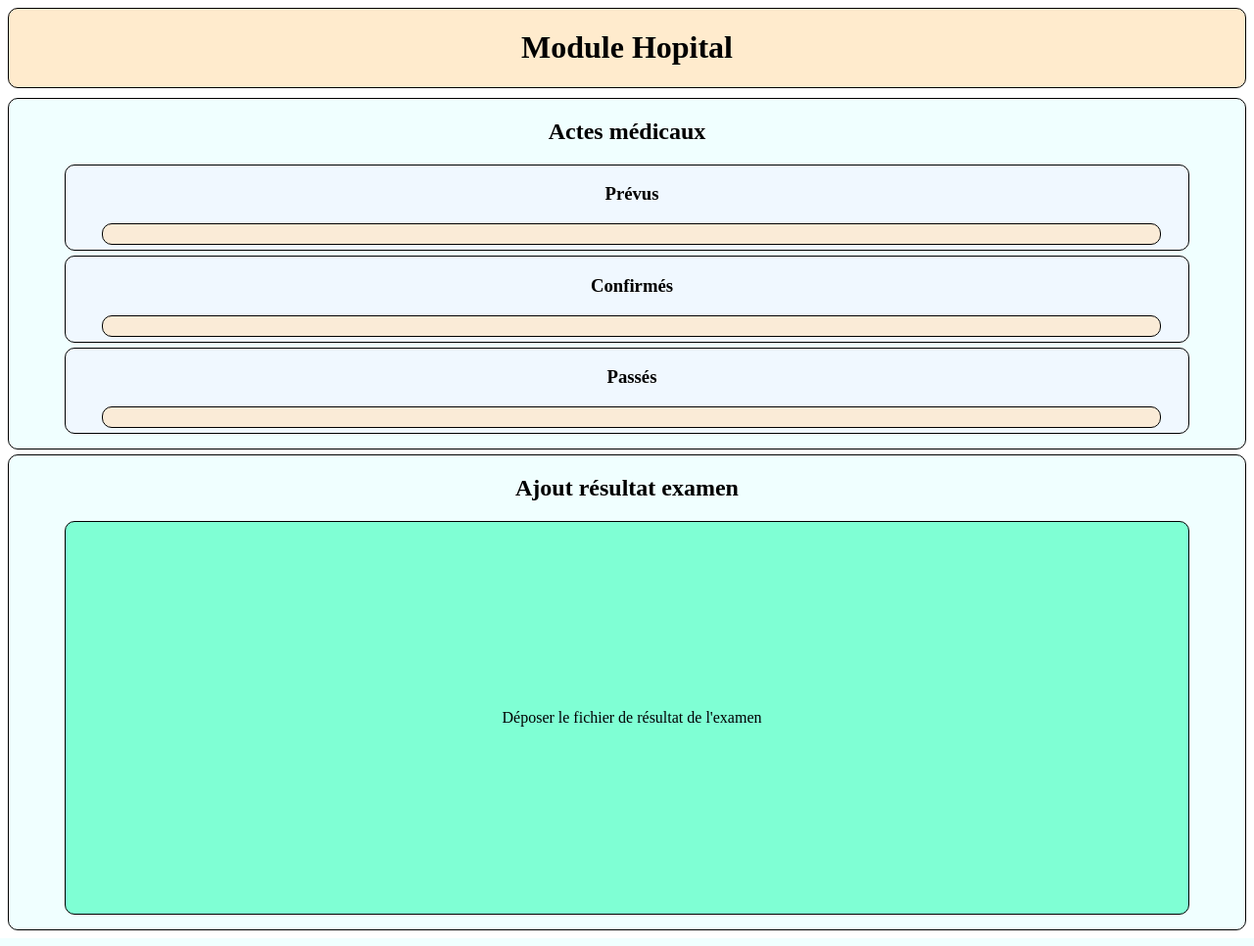
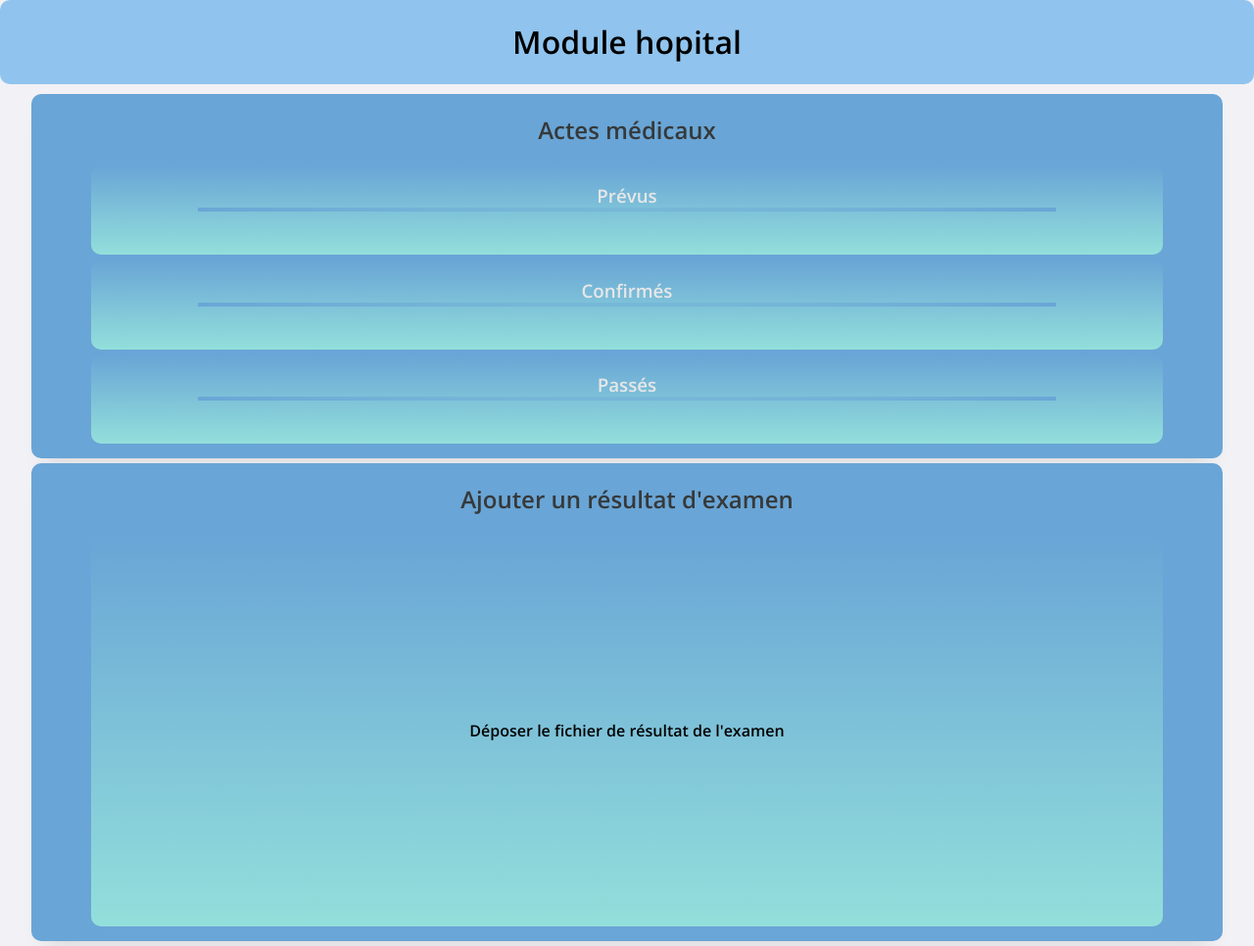
Before and after one commit to nderousseaux/projet-erp, a PHP site: page / in a window 1280 px wide. Shown: the whole page at 98% size. Run offline with PHP 8.4, Linux system fonts and the light colour scheme; data comes from the database, SQL or seed files in the repository; both versions use the stored data as it was after the commit; data that the repository does not hold is empty.

Commit message:
Refonte du design

```diff
--- a/hopital/index.html
+++ b/hopital/index.html
@@ -2,7 +2,7 @@
 <html lang="fr">
 <head>
 	<meta charset="UTF-8"/>
-	<title>Gestion hopital</title>
+	<title>Module gestion hopital</title>
 	<meta name="viewport" content="width=device-width, initial-scale=1.0"/>
 	<meta name="robots" content="noindex, nofollow"/>
 	<link rel="icon" type="image/webp" href="img/favicon.webp"/>
@@ -11,7 +11,7 @@
 </head>
 <body>
 <header>
-	<h1>Module Hopital</h1>
+	<h1>Module hopital</h1>
 </header>
 <div>
 	<section>
@@ -19,7 +19,6 @@
 		<div>
 			<h3>Prévus</h3>
 			<div id="prevus">
-
 			</div>
 		</div>
 
@@ -31,19 +30,19 @@
 		<div>
 			<h3>Passés</h3>
 			<div id="passes">
-
 			</div>
 		</div>
 	</section>
 
 	<section>
-		<h2>Ajout résultat examen</h2>
+		<h2>Ajouter un résultat d'examen</h2>
 		<div id="depot">
 			<p>Déposer le fichier de résultat de l'examen</p>
 		</div>
 	</section>
 </div>
 <script type="text/javascript" src="script/recupDonnees.js"></script>
+<script type="text/javascript" src="script/interactionDonnees.js"></script>
 <script type="text/javascript" src="script/index.js"></script>
 </body>
 </html>
--- a/hopital/style/index.css
+++ b/hopital/style/index.css
@@ -1,21 +1,46 @@
-header {
+/* Général */
+@font-face {
+	font-family: "Open Sans";
+	font-display: swap;
+	src: url("polices/open-sans-600.woff2") format("woff2"),
+		url("polices/open-sans-600.woff") format("woff");
+}
+
+* {
+	scrollbar-color: #cdcdcd #f0f0f0;
+	scroll-behavior: smooth;
+	scrollbar-width: thin;
+}
+
+body {
 	display: flex;
 	flex-direction: column;
 	align-items: center;
-	background-color: blanchedalmond;
-	border: 1px solid black;
+	background-color: #f2f1f5;
+	margin: 0;
+	font-family: "Open Sans", Arial, sans-serif;
+}
+
+/* Header */
+header {
+	display: flex;
+	width: 100vw;
+	margin-bottom: 10px;
+	flex-direction: column;
+	align-items: center;
+	background-color: #90c4ee;
 	border-radius: 10px;
-	margin-bottom: 10px;
 }
 
 /* Sections */
 section {
 	display: flex;
+	width: 95vw;
 	flex-direction: column;
 	align-items: center;
-	background-color: azure;
-	border: 1px solid black;
+	background-color: #69a5d6;
 	border-radius: 10px;
+	box-shadow: 0 15px 20px -15px #cecece;
 	margin-bottom: 5px;
 	padding-bottom: 10px;
 }
@@ -23,53 +48,92 @@
 	/* Divisions dans section (prévus, confirmés, passés) */
 section > div {
 	display: flex;
+	width: 90%;
+	margin-bottom: 5px;
 	flex-direction: column;
 	align-items: center;
-	background-color: aliceblue;
-	border: 1px solid black;
+	background: linear-gradient(180deg, #69a5d6, #93dfdb);
 	border-radius: 10px;
-	width: 90%;
-	margin-bottom: 5px;
-	padding-left: 10px;
 }
 
-/* Liste des rendez-vous */
-#prevus, #confirmes, #passes{
+#prevus,
+#confirmes,
+#passes{
+	display: flex;
+	width: 95%;
+	max-height: 45vh;
+	margin-bottom: 5px;
+	padding: 10px 0;
+	flex-direction: column;
+	align-items: center;
+	border-radius: 10px;
+	overflow-y:scroll;
+}
+
+#prevus > div,
+#confirmes > div,
+#passes > div {
 	display: flex;
 	flex-direction: column;
 	align-items: center;
-	background-color: antiquewhite;
-	border: 1px solid black;
+	margin-bottom: 10px;
+	padding-bottom: 10px;
 	border-radius: 10px;
-	margin-bottom: 5px;
-	width: 95%;
-	max-height: 45vh;
-	overflow-y:scroll;
-	padding: 10px 0;
-	list-style-type: number;
+	background-color: rgba(255, 255, 255, 0.7);
+	-webkit-backdrop-filter: blur(10px);
+	backdrop-filter: blur(10px);
 }
 
-#prevus > div, #confirmes > div, #passes > div {
-	flex-direction: column;
-	background-color: aquamarine;
-	border: 1px solid black;
-	border-radius: 10px;
-	margin-bottom: 5px;
-	width: 85%;
+		/* Tableaux */
+.grille {
+	display: grid !important;
+	grid-template-columns: repeat(4, 1fr);
+	width: calc(100% - 20px);
 	padding: 10px;
+	min-height: 80px:
+	overflow-y: auto;
 }
 
-#prevus > p, #confirmes > p, #passes > p {
+.colonne {
+	display: flex;
 	width: 100%;
+	height: 40px;
+
+	align-items: center;
+	justify-content: center;
+	text-align: center;
+}
+
+
+		/* Titres */
+h2 {
+	color: #36393a;
+}
+
+h3 {
+	width: 80%;
+	color: #e7e7e7;
+	text-align: center;
+	border-style: solid;
+	border-width: 0 0 4px 0;
+	border-image: radial-gradient(#93dfdb, #69a5d6) 1;
+}
+
+
+		/* Checkbox */
+#prevus > div > div:last-child,
+#confirmes > div > div:last-child,
+#passes > div > div:last-child{
+	display: flex;
+	width: calc(100% - 20px);
 }
 
 input[type="checkbox"] {
-	margin-top: 10px;
 	width: 10%;
 	height: 16px;
 }
+
 label {
-	margin-top: 10px;
 	width: 90%;
 	align-items: center;
 }
@@ -77,9 +141,28 @@
 	/* Dépôt de résultat */
 #depot {
 	display: flex;
+	width: 90%;
+	height: 50vh;
 	align-items: center;
 	justify-content: center;
-	background-color: aquamarine;
-	width: 90%;
-	height: 50vh;
 }
+
+@media screen and (min-width: 1081px) {
+	/* Sections */
+		/* Divisions dans section (prévus, confirmés, passés) */
+			/* Tableaux */
+	#prevus > div,
+	#confirmes > div,
+	#passes > div {
+		min-width: 90%;
+	}
+
+	.grille {
+		display: grid !important;
+		grid-template-columns: repeat(11, 1fr);
+		width: calc(100% - 20px);
+		padding: 10px;
+		min-height: 80px:
+		overflow-y: auto;
+	}
+}
```
Also changed, not shown: hopital/script/interactionDonnees.js (added, +94 -0 lines), hopital/script/recupDonnees.js (+0 -93 lines), hopital/backend/bdd/hopital.db (added), hopital/debug/hopital.db, hopital/style/polices/open-sans-600.woff (added), hopital/style/polices/open-sans-600.woff2 (added). Lines whose indentation alone changed are shown as unchanged.
